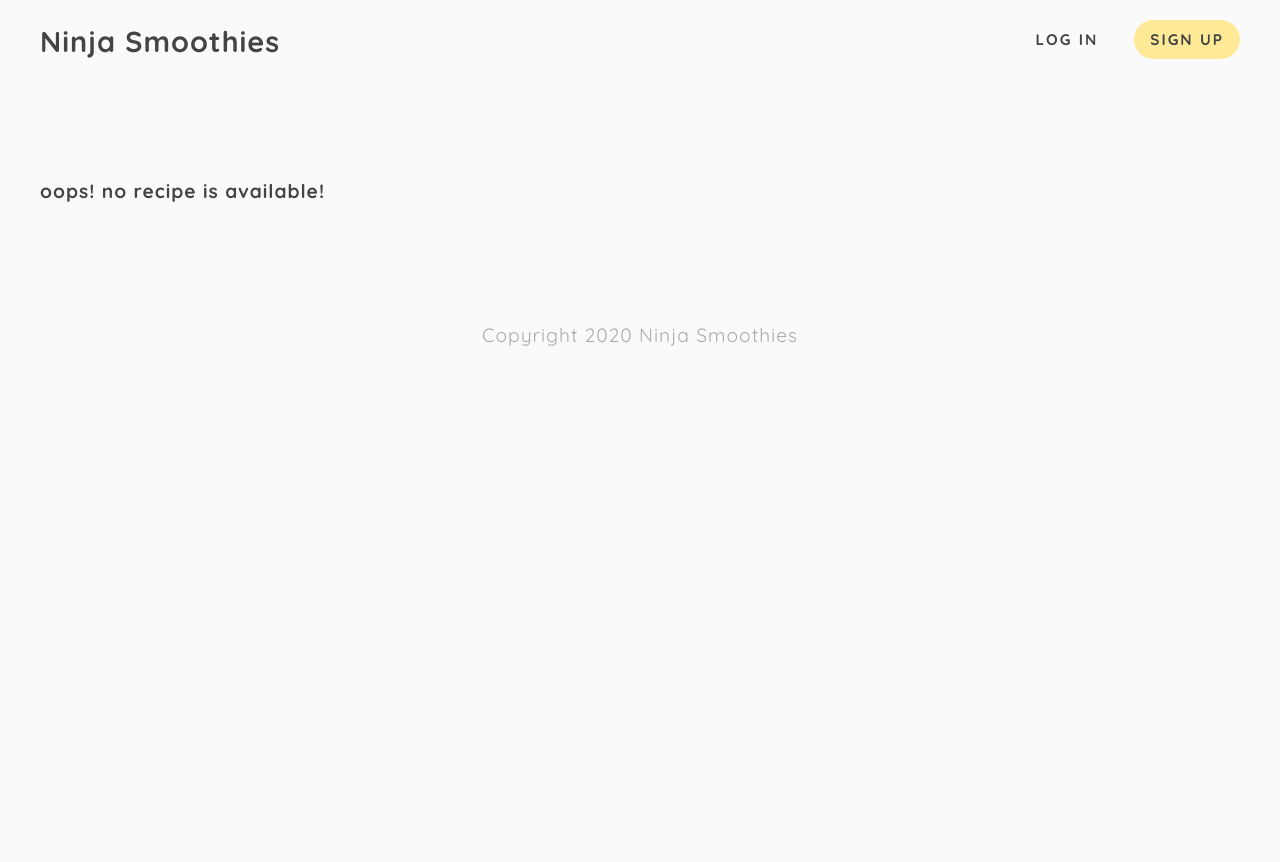
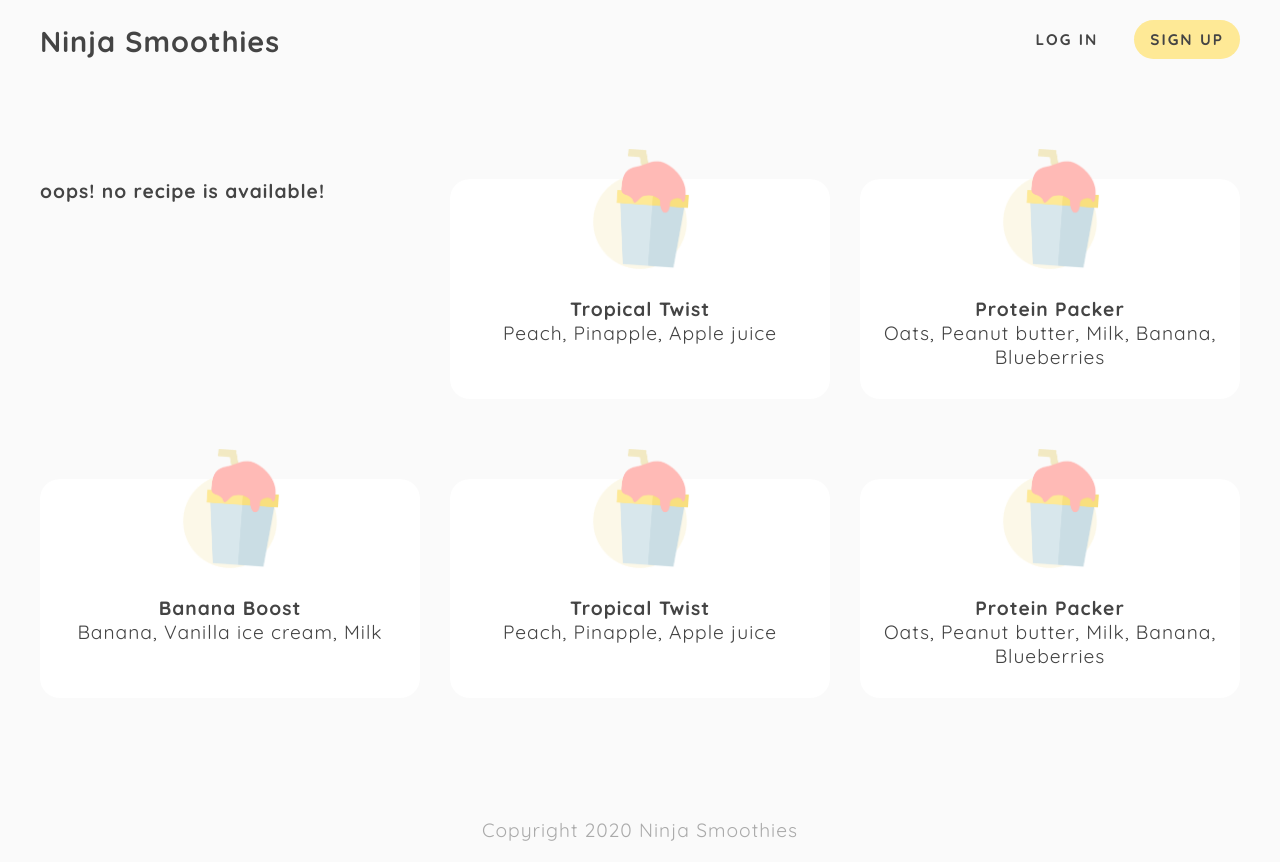
Before and after one commit to success7121995/node-auth2, a Node server app: page /smoothies in a window 1280 px wide. Before the commit the page ends 346 px from the top, so only its background shows below. Run offline with Node 20, Linux system fonts and the light colour scheme; data that the repository does not hold is empty; some libraries are stand-ins or nearby versions.

Commit message:
store products

```diff
--- a/views/smoothies.ejs
+++ b/views/smoothies.ejs
@@ -20,12 +20,7 @@
     <% } %>
 
 
-    <!-- <li class="recipe">
-      <img src="/img/smoothie.png" alt="smoothie recipe icon">
-      <h4>Banana Boost</h4>
-      <p>Banana, Vanilla ice cream, Milk</p>
-    </li> -->
-    <!-- <li class="recipe">
+    <li class="recipe">
       <img src="/img/smoothie.png" alt="smoothie recipe icon">
       <h4>Tropical Twist</h4>
       <p>Peach, Pinapple, Apple juice</p>
@@ -49,7 +44,7 @@
       <img src="/img/smoothie.png" alt="smoothie recipe icon">
       <h4>Protein Packer</h4>
       <p>Oats, Peanut butter, Milk, Banana, Blueberries</p>
-    </li> -->
+    </li>
   </ul>
 
 <%- include('partials/footer'); -%>
```
